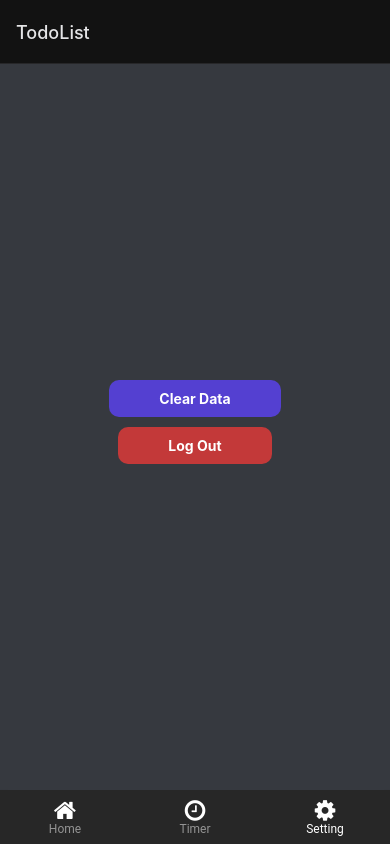
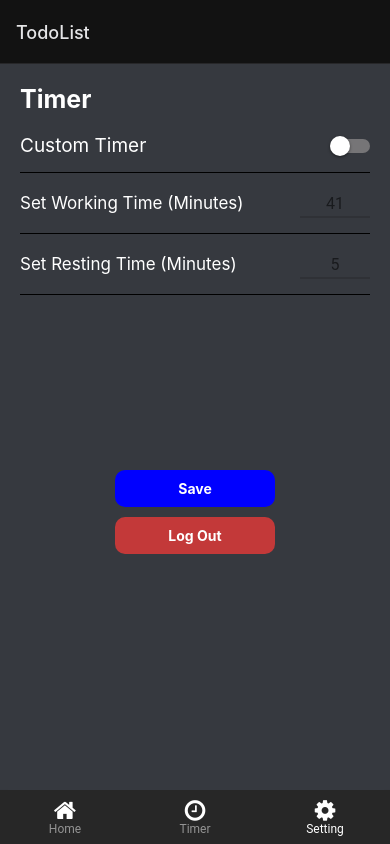
Before and after one commit to adhiindra/TestRun, a React Native app: screen /Settings in a window 390 px wide. Built offline with nearby package versions, Linux system fonts and the light colour scheme.

Commit message:
Feature: -add custom timer setting
Fix:
-fix notifications when pause and reset
- fix pause timer
-change moment  to dayjs

```diff
--- a/App.tsx
+++ b/App.tsx
@@ -1,6 +1,7 @@
 import React, {useLayoutEffect, useState} from 'react';
 import {
   DarkTheme,
+  DefaultTheme,
   NavigationContainer,
 } from '@react-navigation/native';
 import {createNativeStackNavigator} from '@react-navigation/native-stack';
@@ -8,6 +9,7 @@ import TodoList from './src/Navigations/TodoList';
 import Login from './src/Navigations/Login';
 import {setupTodoStore, TodoDataProvider, TodoDataType} from './src/TodoData';
 import {StatusBar} from 'react-native';
+import { darkTheme, defaultTheme } from '@react-native-material/core';
 
 const Stack = createNativeStackNavigator();
 
--- a/package.json
+++ b/package.json
@@ -20,6 +20,7 @@
     "@react-navigation/material-bottom-tabs": "^6.1.1",
     "@react-navigation/native": "^6.0.8",
     "@react-navigation/native-stack": "^6.5.0",
+    "dayjs": "^1.11.0",
     "minimal-timer": "^4.1.0",
     "mobx": "^6.4.2",
     "mobx-react-lite": "^3.3.0",
--- a/src/Component/WrapperComponent.tsx
+++ b/src/Component/WrapperComponent.tsx
@@ -12,7 +12,7 @@ import Modal from 'react-native-modal';
 import Icon from 'react-native-vector-icons/FontAwesome';
 import {useStoreTodo} from '../TodoData';
 import DateTimePicker from '@react-native-community/datetimepicker';
-import moment from 'moment';
+import dayjs from 'dayjs';
 
 const WrapperComponent = () => {
   const [title, setTitle] = useState('');
@@ -39,8 +39,8 @@ const WrapperComponent = () => {
   };
 
   const addData = () => {
-    let dateFormat: string = moment(datenow).format('DD/MM/YYYY').toString();
-    let timeFormat: string = moment(datenow).format('h:mm').toString();
+    let dateFormat: string = dayjs(datenow).format('DD/MM/YYYY').toString();
+    let timeFormat: string = dayjs(datenow).format('h:mm').toString();
     addTodo(title, datenow, 'OPEN');
     toggleModal();
   };
@@ -105,7 +105,7 @@ const WrapperComponent = () => {
                       borderRadius: 8,
                     }}>
                     <Text style={{color: 'white', fontSize: 15}}>
-                      {moment(datenow).format('MMMM DD,YYYY')}
+                      {dayjs(datenow).format('MMMM DD,YYYY')}
                     </Text>
                   </View>
                 </TouchableOpacity>
--- a/src/Navigations/Setting.tsx
+++ b/src/Navigations/Setting.tsx
@@ -1,20 +1,130 @@
 import React, {useState} from 'react';
-import {StyleSheet, Text, TouchableOpacity, View} from 'react-native';
+import {
+  ScrollView,
+  StyleSheet,
+  Text,
+  TouchableOpacity,
+  View,
+} from 'react-native';
+import {Switch, TextInput} from 'react-native-paper';
 import {useStoreTodo} from '../TodoData';
+import { secToMins } from '../utils/format';
 
 const Setting = ({navigation}: {navigation: any}) => {
-  const {clearStorage} = useStoreTodo();
+  const {time} = useStoreTodo();
+  const {
+    workingTime,
+    setWorkingTime,
+    restingTime,
+    setRestingTime,
+    customTime,
+    setCustomTime,
+  } = time;
+  const [inWorkingTime, setInWorkingTime] = useState(workingTime.toString());
+  const [inRestingTime, setInRestingTime] = useState(restingTime.toString());
+  const [isEnabled, setIsEnabled] = useState(customTime);
+  const toggleSwitch = () => {
+    setCustomTime(!customTime);
+    setIsEnabled(!isEnabled);
+  };
+  const saveSetting = () => {
+    setWorkingTime(Math.floor(parseInt(inWorkingTime) * 60));
+    setRestingTime(Math.floor(parseInt(inRestingTime) * 60));
+  };
 
   return (
     <View style={styles.container}>
-      <TouchableOpacity
-        style={[styles.btn, {backgroundColor: '#5440D1'}]}
-        onPress={clearStorage}>
-        <Text style={styles.btnText}>Clear Data</Text>
-      </TouchableOpacity>
-      <TouchableOpacity style={styles.btn} onPress={Logout}>
-        <Text style={styles.btnText}>Log Out</Text>
-      </TouchableOpacity>
+      <ScrollView style={styles.container} keyboardShouldPersistTaps={'never'}>
+        <View style={{marginBottom: 150}}>
+          <Text
+            style={{
+              color: 'white',
+              fontWeight: 'bold',
+              fontSize: 25,
+              marginBottom: 20,
+            }}>
+            Timer
+          </Text>
+          <View
+            style={{
+              flexDirection: 'row',
+              justifyContent: 'space-between',
+              alignItems: 'center',
+            }}>
+            <Text style={{color: 'white', fontWeight: '400', fontSize: 19}}>
+              Custom Timer
+            </Text>
+            <Switch
+              trackColor={{false: '#767577', true: '#01c853'}}
+              thumbColor={'white'}
+              ios_backgroundColor="#3e3e3e"
+              onValueChange={toggleSwitch}
+              value={customTime}
+            />
+          </View>
+          <View style={styles.divider} />
+          <View
+            style={{
+              flexDirection: 'row',
+              justifyContent: 'space-between',
+              alignItems: 'center',
+            }}>
+            <Text style={{color: 'white', fontWeight: '400', fontSize: 17}}>
+              Set Working Time (Minutes)
+            </Text>
+            <View style={{backgroundColor: 'transparent'}}>
+              <TextInput
+                style={{
+                  backgroundColor: 'rgba(0,0,0,0.0)', // 40% opaque
+                  width: 70,
+                  height: 30,
+                  textAlign: 'center',
+                }}
+                keyboardType={'numeric'}
+                onChangeText={inWorkingTime => setInWorkingTime(inWorkingTime)}
+                placeholder={secToMins(inWorkingTime)}
+              />
+            </View>
+            {/* isi disini test */}
+          </View>
+          <View style={styles.divider} />
+          <View
+            style={{
+              flexDirection: 'row',
+              justifyContent: 'space-between',
+              alignItems: 'center',
+            }}>
+            <Text style={{color: 'white', fontWeight: '400', fontSize: 17}}>
+              Set Resting Time (Minutes)
+            </Text>
+            <View style={{backgroundColor: 'transparent'}}>
+              <TextInput
+                style={{
+                  backgroundColor: 'rgba(0,0,0,0.0)', // 40% opaque
+                  width: 70,
+                  height: 30,
+                  textAlign: 'center',
+                }}
+                keyboardType={'numeric'}
+                onChangeText={inRestingTime => setInRestingTime(inRestingTime)}
+                placeholder={secToMins(inRestingTime)}
+              />
+            </View>
+            {/* test isi disini */}
+          </View>
+          <View style={styles.divider} />
+        </View>
+        <View style={{alignItems: 'center'}}>
+          <TouchableOpacity
+            style={[styles.btn, {backgroundColor: 'blue'}]}
+            onPress={saveSetting}>
+            <Text style={styles.btnText}>Save</Text>
+          </TouchableOpacity>
+          <TouchableOpacity style={styles.btn} onPress={Logout}>
+            <Text style={styles.btnText}>Log Out</Text>
+          </TouchableOpacity>
+        </View>
+      </ScrollView>
     </View>
   );
 
@@ -25,10 +135,8 @@ const Setting = ({navigation}: {navigation: any}) => {
 
 const styles = StyleSheet.create({
   container: {
-    flexDirection: 'column',
-    alignItems: 'center',
-    flex: 1,
-    justifyContent: 'center',
+    height: '100%',
+    padding: 10,
     backgroundColor: '#36393F',
   },
   btnText: {
@@ -38,9 +146,23 @@ const styles = StyleSheet.create({
   btn: {
     backgroundColor: '#C33939',
     borderRadius: 10,
+    width: 160,
+    marginTop: 10,
+    alignItems: 'center',
     paddingVertical: 10,
-    paddingHorizontal: 50,
-    marginBottom: 10,
+    paddingHorizontal: 40,
+  },
+  divider: {
+    borderBottomColor: 'black',
+    borderBottomWidth: 1,
+    marginVertical: 15,
+  },
+  timepicker: {
+    justifyContent: 'center',
+  },
+  timepicker_ios: {
+    width: 90,
+    justifyContent: 'center',
   },
 });
 
--- a/src/Navigations/TodoList.tsx
+++ b/src/Navigations/TodoList.tsx
@@ -6,8 +6,8 @@ import Setting from './Setting';
 import WrapperComponent from '../Component/WrapperComponent';
 import {observer} from 'mobx-react-lite';
 import {useStoreTodo} from '../TodoData';
-import moment from 'moment';
 import Timer from './Timer';
+import dayjs from 'dayjs';
 
 const Tab = createMaterialBottomTabNavigator();
 
@@ -116,7 +116,7 @@ const Home = observer(() => {
                     <View style={{marginTop: 10}}>
                       <Text style={styles.cardDescription}>Due Date:</Text>
                       <Text style={styles.cardDescription}>
-                        {moment(item.date).format('DD-MM-YYYY, h:mm')}
+                        {dayjs(item.date).format('DD-MM-YYYY, h:mm')}
                       </Text>
                     </View>
                     {checkOverdue(item.id, new Date(item.date)) != 'DONE' && (
--- a/src/TodoData.ts
+++ b/src/TodoData.ts
@@ -10,6 +10,12 @@ const Timer = types
     isFirstStart: types.boolean,
     displayTime : types.number,
     title : types.string,
+    workingTime: types.number,
+    restingTime: types.number,
+    customTime: types.boolean,
+    isPause: types.boolean,
+    pauseTimer: types.number,
+    notifTitle: types.string
   })
   .actions(self => ({
     setTimeStart: (secs: number) => {
@@ -29,6 +35,24 @@ const Timer = types
     },
     setTitle: (x: string) => {
       self.title = x
+    },
+    setWorkingTime: (x: number) => {
+      self.workingTime = x
+    },
+    setRestingTime: (x: number) => {
+      self.restingTime = x
+    },
+    setCustomTime: (x: boolean) => {
+      self.customTime = x
+    },
+    setIsPause: (x: boolean) => {
+      self.isPause = x
+    },
+    setPauseTimer: (x: number) => {
+      self.pauseTimer = x
+    },
+    setNotifTitle: (x: string) => {
+      self.notifTitle = x
     }
   }));
 
@@ -128,11 +152,18 @@ export async function setupTodoStore() {
         timerOn: false,
         startDate: 0,
         isFirstStart: true,
-        displayTime: 100,
-        title: 'LETS GO WORK!'
+        displayTime: 2500,
+        title: 'LETS GO WORK!',
+        workingTime: 2500,
+        restingTime: 300,
+        customTime: false,
+        isPause: false,
+        pauseTimer: 0,
+        notifTitle: "",
       },
     });
   }
+
   onSnapshot(useStoreTodo, snapshot => {
     save('TodoStorage', snapshot);
     console.log(snapshot);
--- a/src/utils/format.ts
+++ b/src/utils/format.ts
@@ -1,3 +1,5 @@
+import dayjs from "dayjs"
+
 export const clockify = (secNumber : number) => {
     let hours = Math.floor(secNumber / 60 / 60)
     let mins = Math.floor((secNumber / 60) % 60)
@@ -19,3 +21,7 @@ export const clockify = (secNumber : number) => {
   export const formatDecimals = (decNumber : number) => {
       return parseInt(decNumber.toFixed(0), 10)
   }
+
+  export const secToMins = (secNumber: string) => {
+    return Math.floor(parseInt(secNumber)  / 60).toString()
+  }
--- a/src/utils/notification.ts
+++ b/src/utils/notification.ts
@@ -1,4 +1,8 @@
 import notifee, {TimestampTrigger, TriggerType} from '@notifee/react-native';
+
+export async function cancelNotification() {
+  await notifee.cancelNotification('timer');
+}
 
 export async function displayNotifications(body: string, time: number) {
   const date = new Date(Date.now());
```
Also changed, not shown: src/Navigations/Timer.tsx (+47 -16 lines), 1 other file (tests, documents, lock files or other folders).
